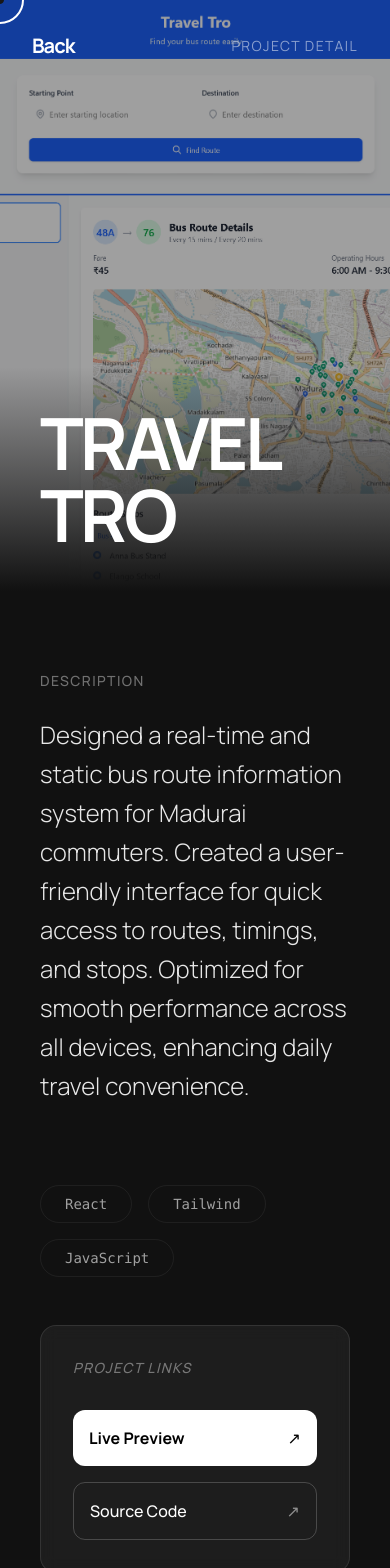
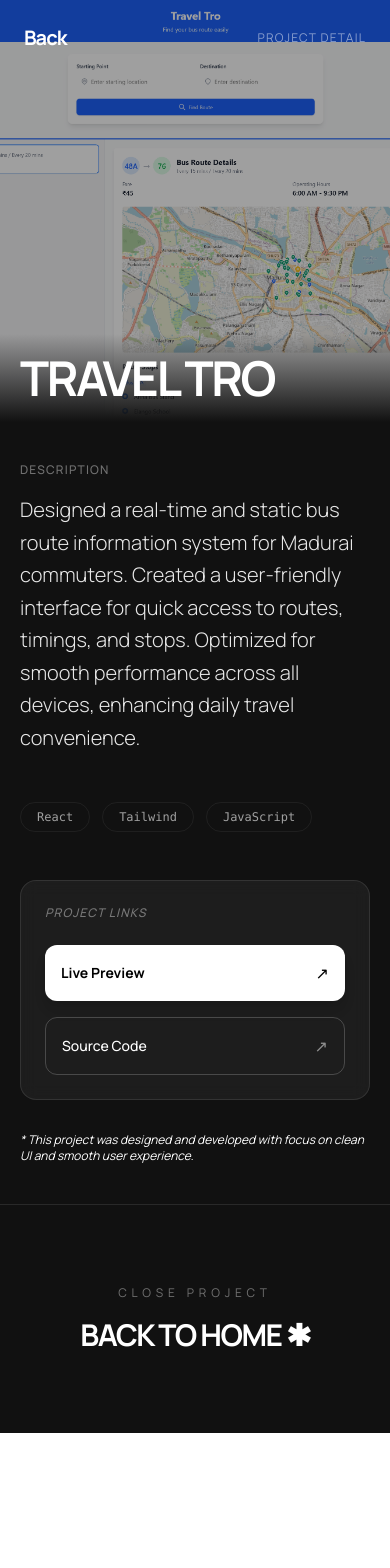
Before and after one commit to EswarCodeX/Portfolio, a Next.js app: page /projects/1 in a window 390 px wide. Shown: the top 1568 px of the page. After the commit the page ends 1433 px from the top, so only its background shows below. Built offline with nearby package versions, Linux system fonts and the light colour scheme; a web font is replaced by a local one.

Commit message:
Made Responsive

```diff
--- a/src/app/globals.css
+++ b/src/app/globals.css
@@ -20,8 +20,14 @@
 body {
   color: var(--foreground);
   background: var(--background);
-  cursor: none; /* Custom cursor */
+  cursor: auto; /* Default to auto (system cursor) for mobile */
   font-family: var(--font-man);
+}
+
+@media (min-width: 768px) {
+  body {
+    cursor: none; /* Hide system cursor on desktop to show custom cursor */
+  }
 }
 
 html.dark body {
--- a/src/app/layout.tsx
+++ b/src/app/layout.tsx
@@ -4,6 +4,7 @@ import "./globals.css";
 import { ThemeProvider } from "@/context/ThemeContext";
 import { SmoothScrollProvider } from "@/context/SmoothScrollContext";
 import Cursor from "@/components/ui/Cursor";
+import Preloader from "@/components/ui/Preloader";
 import AOSInit from "@/components/ui/AOSInit";
 
 const manrope = Manrope({
@@ -22,7 +23,7 @@ export const metadata: Metadata = {
   title: "mrE.",
   description: "Fullstack Developer Portfolio",
   icons: {
-    icon: "../public/profile.png",
+    icon: "/profile.png",
   },
 };
 
@@ -39,6 +40,7 @@ export default function RootLayout({
         <ThemeProvider>
           <SmoothScrollProvider>
             <Cursor />
+            <Preloader />
             <AOSInit />
             {children}
           </SmoothScrollProvider>
--- a/src/components/ProjectDetailClient.tsx
+++ b/src/components/ProjectDetailClient.tsx
@@ -16,15 +16,15 @@ export default function ProjectDetailClient({ project }: { project: ProjectItem
   return (
     <main className="min-h-screen bg-[#111111] text-white selection:bg-white selection:text-black">
       {/* Navigation */}
-      <nav className="fixed top-0 left-0 w-full p-8 z-50 flex justify-between items-center">
-        <Link href="/" className="text-xl cursor-none font-bold tracking-tighter hover:opacity-70 transition-opacity">
+      <nav className="fixed top-0 left-0 w-full p-6 md:p-8 z-50 flex justify-between items-center">
+        <Link href="/" className="text-xl md:cursor-none font-bold tracking-tighter hover:opacity-70 transition-opacity">
           Back
         </Link>
-        <span className="text-sm tracking-widest uppercase opacity-50">Project Detail</span>
+        <span className="text-xs md:text-sm tracking-widest uppercase opacity-50">Project Detail</span>
       </nav>
 
       {/* Hero Section */}
-      <section className="relative h-[70vh] w-full overflow-hidden">
+      <section className="relative h-[50vh] md:h-[70vh] w-full overflow-hidden">
         <motion.div
           initial={{ scale: 1.2, opacity: 0 }}
           animate={{ scale: 1, opacity: 1 }}
@@ -40,12 +40,12 @@ export default function ProjectDetailClient({ project }: { project: ProjectItem
           />
         </motion.div>
 
-        <div className="absolute inset-x-0 bottom-0 p-10 md:p-20 bg-gradient-to-t from-[#111111] to-transparent">
+        <div className="absolute inset-x-0 bottom-0 p-5 md:p-20 bg-gradient-to-t from-[#111111] to-transparent">
           <motion.h1
             initial={{ y: 100, opacity: 0 }}
             animate={{ y: 0, opacity: 1 }}
             transition={{ duration: 1, delay: 0.5, ease: [0.16, 1, 0.3, 1] }}
-            className="text-7xl md:text-9xl font-bold tracking-tighter uppercase"
+            className="text-5xl md:text-9xl font-bold tracking-tighter uppercase break-words"
           >
             {project.title}
           </motion.h1>
@@ -53,17 +53,17 @@ export default function ProjectDetailClient({ project }: { project: ProjectItem
       </section>
 
       {/* Content Section */}
-      <section className="px-10 md:px-20 py-20 max-w-7xl mx-auto grid grid-cols-1 md:grid-cols-12 gap-12">
+      <section className="px-5 md:px-20 py-10 md:py-20 max-w-7xl mx-auto grid grid-cols-1 md:grid-cols-12 gap-12">
         {/* Left Col: Info */}
-        <div className="md:col-span-8 space-y-12">
+        <div className="md:col-span-8 space-y-8 md:space-y-12">
           <motion.div
             initial={{ y: 40, opacity: 0 }}
             whileInView={{ y: 0, opacity: 1 }}
             viewport={{ once: true }}
             transition={{ duration: 0.8 }}
           >
-            <h2 className="text-sm uppercase tracking-widest opacity-40 mb-6 font-medium">Description</h2>
-            <p className="text-2xl md:text-3xl leading-relaxed font-light opacity-90">
+            <h2 className="text-xs md:text-sm uppercase tracking-widest opacity-40 mb-4 md:mb-6 font-medium">Description</h2>
+            <p className="text-xl md:text-3xl leading-relaxed font-light opacity-90">
               {project.description}
             </p>
           </motion.div>
@@ -73,10 +73,10 @@ export default function ProjectDetailClient({ project }: { project: ProjectItem
             whileInView={{ y: 0, opacity: 1 }}
             viewport={{ once: true }}
             transition={{ duration: 0.8, delay: 0.2 }}
-            className="flex flex-wrap gap-4 pt-8"
+            className="flex flex-wrap gap-3 md:gap-4 pt-4 md:pt-8"
           >
             {[project.li1, project.li2, project.li3].map((tech, idx) => (
-              <span key={idx} className="px-6 py-2 border border-white/10 rounded-full text-sm font-mono opacity-60">
+              <span key={idx} className="px-4 py-1.5 md:px-6 md:py-2 border border-white/10 rounded-full text-xs md:text-sm font-mono opacity-60">
                 {tech}
               </span>
             ))}
@@ -84,15 +84,15 @@ export default function ProjectDetailClient({ project }: { project: ProjectItem
         </div>
 
         {/* Right Col: Links */}
-        <div className="md:col-span-4 space-y-12">
+        <div className="md:col-span-4 space-y-8 md:space-y-12">
           <motion.div
             initial={{ x: 40, opacity: 0 }}
             whileInView={{ x: 0, opacity: 1 }}
             viewport={{ once: true }}
             transition={{ duration: 0.8, delay: 0.4 }}
-            className="bg-white/5 p-8 rounded-2xl border border-white/10 backdrop-blur-sm"
+            className="bg-white/5 p-6 md:p-8 rounded-2xl border border-white/10 backdrop-blur-sm"
           >
-            <h3 className="text-sm uppercase tracking-widest opacity-40 mb-8 font-medium italic">Project Links</h3>
+            <h3 className="text-xs md:text-sm uppercase tracking-widest opacity-40 mb-6 md:mb-8 font-medium italic">Project Links</h3>
 
             <div className="flex flex-col gap-4">
               {project.preview !== "#" && (
@@ -100,9 +100,9 @@ export default function ProjectDetailClient({ project }: { project: ProjectItem
                   href={project.preview}
                   target="_blank"
                   rel="noopener noreferrer"
-                  className="group flex items-center justify-between p-4 cursor-none bg-white text-black rounded-xl hover:bg-opacity-90 transition-all"
+                  className="group flex items-center justify-between p-4 md:cursor-none bg-white text-black rounded-xl hover:bg-opacity-90 transition-all shadow-lg active:scale-95 duration-200"
                 >
-                  <span className="font-bold">Live Preview</span>
+                  <span className="font-bold text-sm md:text-base">Live Preview</span>
                   <span className="group-hover:translate-x-1 transition-transform">↗</span>
                 </a>
               )}
@@ -112,9 +112,9 @@ export default function ProjectDetailClient({ project }: { project: ProjectItem
                   href={project.link}
                   target="_blank"
                   rel="noopener noreferrer"
-                  className="group flex items-center justify-between p-4 cursor-none border border-white/20 rounded-xl hover:bg-white/10 transition-all font-medium"
+                  className="group flex items-center justify-between p-4 md:cursor-none border border-white/20 rounded-xl hover:bg-white/10 transition-all font-medium active:scale-95 duration-200"
                 >
-                  <span>Source Code</span>
+                  <span className="text-sm md:text-base">Source Code</span>
                   <span className="group-hover:translate-x-1 transition-transform opacity-50">↗</span>
                 </a>
               )}
@@ -127,7 +127,7 @@ export default function ProjectDetailClient({ project }: { project: ProjectItem
              whileInView={{ x: 0, opacity: 1 }}
              viewport={{ once: true }}
              transition={{ duration: 0.8, delay: 0.6 }}
-             className="opacity-40 text-sm italic"
+             className="opacity-40 text-xs md:text-sm italic"
           >
             * This project was designed and developed with focus on clean UI and smooth user experience.
           </motion.div>
@@ -135,13 +135,13 @@ export default function ProjectDetailClient({ project }: { project: ProjectItem
       </section>
 
       {/* Footer / Next Project Link */}
-      <section className="px-10 md:px-20 py-40 border-t cursor-none border-white/10 text-center">
+      <section className="px-5 md:px-20 py-20 md:py-40 border-t md:cursor-none border-white/10 text-center">
         <Link
           href="/"
-          className="group inline-block cursor-none"
+          className="group inline-block md:cursor-none"
         >
-          <span className="text-sm uppercase tracking-[0.4em] opacity-40 mb-4 block">Close Project</span>
-          <h2 className="text-4xl md:text-6xl font-bold tracking-tighter uppercase transition-opacity group-hover:opacity-60">
+          <span className="text-xs md:text-sm uppercase tracking-[0.4em] opacity-40 mb-4 block">Close Project</span>
+          <h2 className="text-3xl md:text-6xl font-bold tracking-tighter uppercase transition-opacity group-hover:opacity-60">
             Back to Home ✱
           </h2>
         </Link>
--- a/src/components/ui/Cursor.tsx
+++ b/src/components/ui/Cursor.tsx
@@ -124,7 +124,7 @@ export default function Cursor() {
       {/* Regular cursor dot */}
       <motion.div
         id="cursor-dot"
-        className="fixed w-2 h-2 bg-[#181717] border rounded-full pointer-events-none z-[9999]"
+        className="hidden md:block fixed w-2 h-2 bg-[#181717] border rounded-full pointer-events-none z-[9999]"
         style={{ transform: "translate(-50%, -50%)" }}
         animate={{
           width: isContactHover ? 128 : 8,
@@ -159,7 +159,7 @@ export default function Cursor() {
       {/* Cursor outline */}
       <motion.div
         id="cursor-outline"
-        className="fixed w-12 h-12 border-2 border-white rounded-full pointer-events-none z-[9998] transition-all duration-300 ease-out"
+        className="hidden md:block fixed w-12 h-12 border-2 border-white rounded-full pointer-events-none z-[9998] transition-all duration-300 ease-out"
         style={{ transform: "translate(-50%, -50%)" }}
         animate={{
           opacity: isContactHover ? 0 : 1,
@@ -172,7 +172,7 @@ export default function Cursor() {
       {/* Cursor text */}
       <div
         id="cursor-text"
-        className="fixed opacity-0 text-[10px] font-bold text-white pointer-events-none z-[10000] transition-opacity duration-300"
+        className="hidden md:block fixed opacity-0 text-[10px] font-bold text-white pointer-events-none z-[10000] transition-opacity duration-300"
         style={{ transform: "translate(-50%, -50%)" }}
       ></div>
     </>
--- /dev/null
+++ b/src/components/ui/Preloader.tsx
@@ -0,0 +1,113 @@
+"use client";
+import React, { useEffect, useState, useRef } from "react";
+import gsap from "gsap";
+import { useGSAP } from "@gsap/react";
+
+const Preloader = () => {
+  const containerRef = useRef<HTMLDivElement>(null);
+  const percentRef = useRef<HTMLDivElement>(null);
+  const barRef = useRef<HTMLDivElement>(null);
+  const [time, setTime] = useState("");
+
+  useEffect(() => {
+    const updateTime = () => {
+      const now = new Date();
+      // Format: HH:MM:SS AM/PM
+      const timeString = now.toLocaleTimeString("en-US", {
+        hour: "numeric",
+        minute: "2-digit",
+        second: "2-digit",
+        hour12: true,
+      });
+      setTime(timeString);
+    };
+
+    updateTime();
+    const interval = setInterval(updateTime, 1000);
+    return () => clearInterval(interval);
+  }, []);
+
+  useGSAP(
+    () => {
+      const tl = gsap.timeline();
+
+      // Counter and Bar Animation
+      const duration = 2.5; // Total loading time
+
+      // Animate the line width from 0% to 100%
+      tl.to(
+        barRef.current,
+        {
+          scaleX: 1,
+          duration: duration,
+          ease: "power2.inOut",
+        },
+        0
+      );
+
+      // Animate the percentage counter
+      // We use a proxy object to animate the value
+      const counter = { val: 0 };
+      tl.to(
+        counter,
+        {
+          val: 100,
+          duration: duration,
+          ease: "power2.inOut",
+          onUpdate: () => {
+            if (percentRef.current) {
+              percentRef.current.innerText = `${Math.floor(counter.val)}%`;
+            }
+          },
+        },
+        0
+      );
+
+      // Exit Animation
+      tl.to(containerRef.current, {
+        y: "-100%",
+        duration: 1,
+        ease: "power4.inOut",
+        delay: 0.2, // Short pause at 100%
+      });
+    },
+    { scope: containerRef }
+  );
+
+  return (
+    <div
+      ref={containerRef}
+      className="fixed inset-0 z-[9990] flex flex-col items-center justify-between bg-[#111111] px-4 py-6 md:px-12 md:py-10 text-[#f4f4f4] overflow-hidden"
+    >
+      {/* Top Bar */}
+      <div className="flex w-full justify-between items-start text-[10px] md:text-sm font-semibold tracking-wider uppercase opacity-80">
+        <span>Full Stack Developer</span>
+        <div className="text-right">
+          <div>India</div>
+          <div>{time}</div>
+        </div>
+      </div>
+
+      {/* Center/Main Content */}
+      <div className="flex-1 flex flex-col md:flex-row items-center w-full justify-between">
+        <div className="w-full md:w-1/2 flex items-center pr-10">
+          <div
+            ref={barRef}
+            className="w-full h-[2px] bg-[#333333] origin-left scale-x-0"
+          ></div>
+        </div>
+
+        <div className="w-full md:w-1/2 flex justify-end items-center">
+             <div
+            ref={percentRef}
+            className="text-[15vw] md:text-[12vw] leading-none font-medium tabular-nums"
+          >
+            0%
+          </div>
+        </div>
+      </div>
+    </div>
+  );
+};
+
+export default Preloader;
```
Also changed, not shown: src/components/Body.tsx (+14 -7 lines), src/components/Contact.tsx (+4 -4 lines), src/components/Experience.tsx (+45 -82 lines), src/components/Project.tsx (+5 -5 lines).
